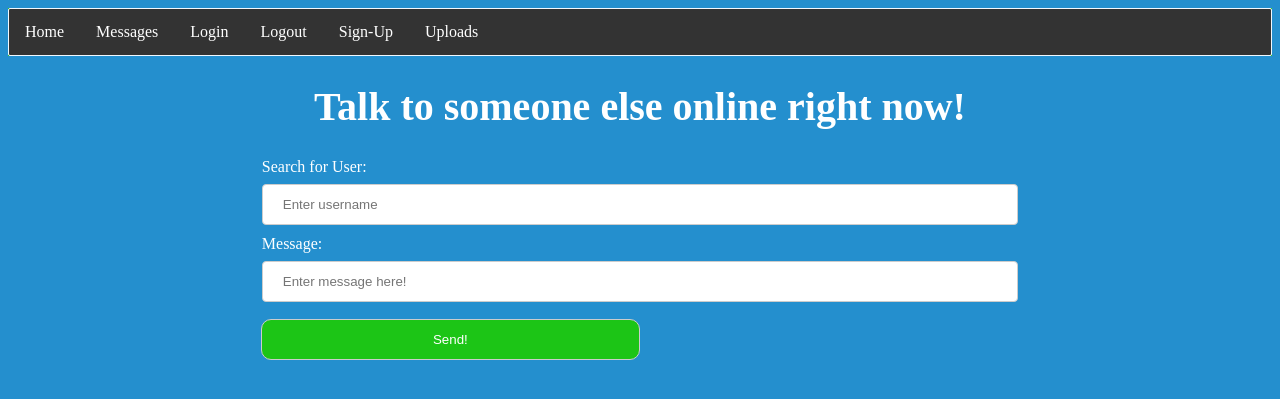
After one commit to Technocat44/Web-App-JWRD, a Flask app: page /message in a window 1280 px wide. The commit adds this page. Shown: the top 399 px of the page. Run offline with Flask 2, Linux system fonts and the light colour scheme.

Commit message:
message files added, message incomplete

```diff
--- a/requirements.txt
+++ b/requirements.txt
@@ -1,3 +1,6 @@
 pymongo
 Flask
 pythondns
+flask-pymongo
+python-dotenv
+flask-login
--- a/server.py
+++ b/server.py
@@ -1,6 +1,6 @@
 # this makes the webapp folder a package and we can import it anywhere else in our code easily
 from flask import Flask
-from webapp import create_app, views, auth, upload
+from webapp import create_app, views, auth, upload, messages
 
 app = create_app()
     # Now that we have created and defined BLUEPRINTS we need to import these Blueprints
@@ -11,6 +11,7 @@ app = create_app()
 app.register_blueprint(views.viewer, url_prefix='/')
 app.register_blueprint(auth.auther, url_prefix='/')
 app.register_blueprint(upload.uploader, url_prefix='/')
+app.register_blueprint(messages.messager, url_prefix='/')
 
 if __name__ == '__main__':
     # having debug set to True is important. The server will reload itself if the code change instead of having to do it
--- a/something.txt
+++ b/something.txt
@@ -1,3 +1,6 @@
 test fiel
 test field
 test!
+
+Either a db to hold online users or an online key in a user dict
+or do nothing until you are logged in (makes most sense)
--- /dev/null
+++ b/webapp/messages.py
@@ -0,0 +1,23 @@
+from flask import Blueprint, render_template,request, flash
+from webapp.database import add_message,list_messages
+
+
+messager = Blueprint("message", __name__)
+
+@messager.route("/message", methods = ['GET', 'POST'])
+def home():
+    if request.method == 'POST':
+        # this is sending a message
+        #d.add_message(,request.form.get("receiver"), request.form.get("message"))
+        add_message("user1", "user2", "hellooo")
+        add_message("user2", "user1", "hello")
+        add_message("user1", "user2", "hOW UR DAY")
+        add_message("user2", "user1", "GooOd")
+        return render_template("messages.html", length = len(d.list_messages("user1","user2")), messages = d.list_messages("user1","user2"))
+
+    return render_template("messages.html", length = 0, messages = [])
+
+def escapeHTML(message):
+    m = message.replace("&", "&amp")
+    m = m.replace("<", "&lt")
+    return m.replace(">", "&gt")
--- a/webapp/templates/base.html
+++ b/webapp/templates/base.html
@@ -16,6 +16,7 @@
     <div class="active">
       <ul>
         <li><a href="/">Home</a></li>
+        <li><a href="/message">Messages</a></li>
         <li><a href="/login">Login</a></li>
         <li><a href="/logout">Logout</a></li>
         <li><a href="/sign-up">Sign-Up</a></li>
--- /dev/null
+++ b/webapp/templates/messages.html
@@ -0,0 +1,36 @@
+{% extends "base.html" %} {% block title %}Sign-up{% endblock %}' {% block
+content %}
+
+<form method="POST">
+    <div id="parent">
+      <h1>Talk to someone else online right now!</h1>
+      <div class="form-group">
+        <label for="receiving-user">Search for User: </label>
+        <input
+          type="text"
+          class="form-control"
+          id="receiver"
+          name="receiver"
+          placeholder="Enter username"
+        />
+      </div>
+      <div class="form-group">
+        <label for="message">Message: </label>
+        <input
+          type="text"
+          class="form-control"
+          id="message"
+          name="message"
+          placeholder="Enter message here!"
+        />
+      </div>
+      <button class="sign-up-button" type="submit">Send!</button>
+    </div>
+</form>
+
+{%for i in range(0, length)%}
+
+    <b>{{messages[i]["user"]}}</b>: {{messages[i]["message"]}} <br/>
+{%endfor%}
+
+{% endblock %}
```
Also changed, not shown: webapp/database.py (+29 -0 lines), 1 other file.
